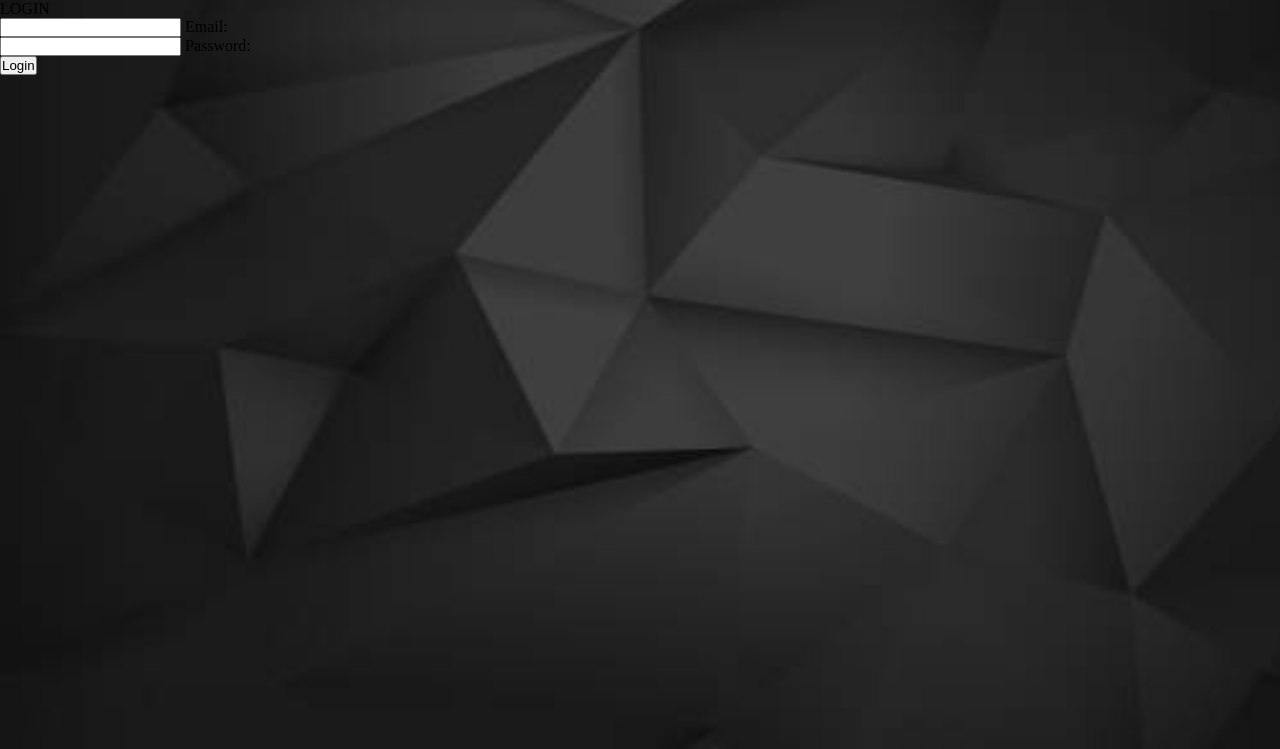
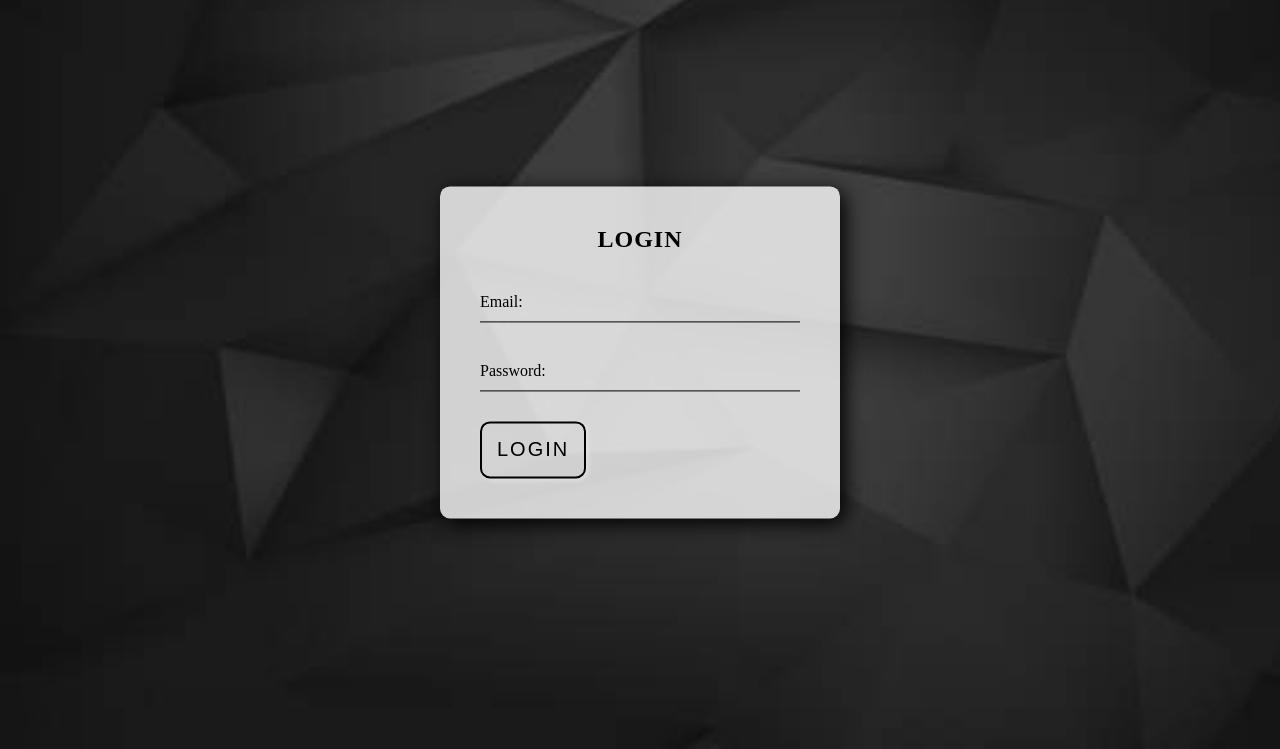
Before and after one commit to nearlynithin/htf, a Flask app: page /login in a window 1280 px wide. Shown: the part 51-800 px from the top of the page. Run offline with Flask 3, Linux system fonts and the light colour scheme; some libraries are stand-ins or nearby versions.

Commit message:
signup and login design

```diff
--- a/website/static/styles.css
+++ b/website/static/styles.css
@@ -82,3 +82,181 @@ body{
 #hello{
   border-top: 2px solid black;
 }
+.login-box {
+  position: absolute;
+  top: 50%;
+  left: 50%;
+  width: 400px;
+  padding: 40px;
+  margin: 20px auto;
+  transform: translate(-50%, -55%);
+  background: rgb(255, 255,255,0.8);
+  box-sizing: border-box;
+  border-radius: 10px;
+  box-shadow: 5px 5px 20px black;
+}
+.login-box:hover{
+  -webkit-box-shadow: 0 0 5px white;
+  box-shadow: 0 0 5px white;
+}
+
+.login-box p:first-child {
+  margin: 0 0 30px;
+  padding: 0;
+  color: black;
+  text-align: center;
+  font-size: 1.5rem;
+  font-weight: bold;
+  letter-spacing: 1px;
+}
+
+.login-box .user-box {
+  position: relative;
+  background-color: inherit;
+}
+
+.login-box .user-box input {
+  width: 100%;
+  padding: 10px 0;
+  font-size: 16px;
+  color: black;
+  margin-bottom: 30px;
+  border: none;
+  border-bottom: 1px solid black;
+  outline: none;
+  background: inherit;
+}
+
+.login-box .user-box label {
+  position: absolute;
+  top: 0;
+  left: 0;
+  padding: 10px 0;
+  font-size: 16px;
+  color: black;
+  pointer-events: none;
+  transition: .5s;
+}
+
+.login-box .user-box input:focus ~ label,
+.login-box .user-box input:valid ~ label {
+  top: -20px;
+  left: 0;
+  color: black;
+  font-size: 12px;
+}
+
+.login-box form a {
+  position: relative;
+  display: inline-block;
+  padding: 10px 20px;
+  font-weight: bold;
+  color: black;
+  font-size: 16px;
+  text-decoration: none;
+  text-transform: uppercase;
+  overflow: hidden;
+  transition: .5s;
+  margin-top: 10px;
+  letter-spacing: 3px;
+  border:2px solid black;
+  border-radius: 10px;
+}
+
+.login-box a:hover {
+  background: black;
+  color: white;
+  border-radius: 10px;
+}
+.login-box a:active{
+  font-size: 15px;
+}
+
+.login-box a span {
+  position: absolute;
+  display: block;
+}
+
+
+.login-box p:last-child {
+  color: black;
+  font-size: 14px;
+}
+
+.login-box a.a2 {
+  color: purple;
+  text-decoration: none;
+}
+
+.login-box a.a2:hover {
+  background: transparent;
+  color: #1f0c27;
+  border-radius: 5px;
+}
+.login-box p{
+  margin-top: 1em;
+}
+#submitbtn{
+  margin-top: 3em;
+  border: 2px solid black;
+  border-radius: 10px;
+  background-color: transparent;
+  font-size: 20px;
+  letter-spacing: 2px;
+  text-transform: uppercase;
+  padding-left:15px ;
+  padding-right:15px ;
+  padding-top: 15px;
+  padding-bottom: 15px;
+  box-shadow: 2px 2px 5px rgb(255, 255,255,0.4);
+}
+#submitbtn:hover{
+  background-color: black;
+  color: #fff;
+  box-shadow: 2px 2px 5px black;
+}
+#role{
+  background-color: transparent;
+  padding-top: 10px;
+  padding-right: 5px;
+  padding-bottom: 10px;
+  font-size: large;
+  border-radius: 10px;
+
+}
+#role:hover{
+  background-color: grey;
+  color: white;
+}
+.option{
+     background-color: rgb(255, 255,255,0.8);
+     color: black;
+     position: relative;
+     left: 50px;
+}
+#submitbtn:active{
+  box-shadow: none;
+  transition: 0.1s;
+}
+#submitbtn-1{
+  border: 2px solid black;
+  border-radius: 10px;
+  background-color: transparent;
+  font-size: 20px;
+  letter-spacing: 2px;
+  text-transform: uppercase;
+  padding-left:15px ;
+  padding-right:15px ;
+  padding-top: 15px;
+  padding-bottom: 15px;
+  box-shadow: 2px 2px 5px rgb(255, 255,255,0.4);
+}
+#submitbtn-1:hover{
+  background-color: black;
+  color: #fff;
+  box-shadow: 2px 2px 5px black;
+}
+#submitbtn-1:active{
+  box-shadow: none;
+  transition: 0.1s;
+}
```
